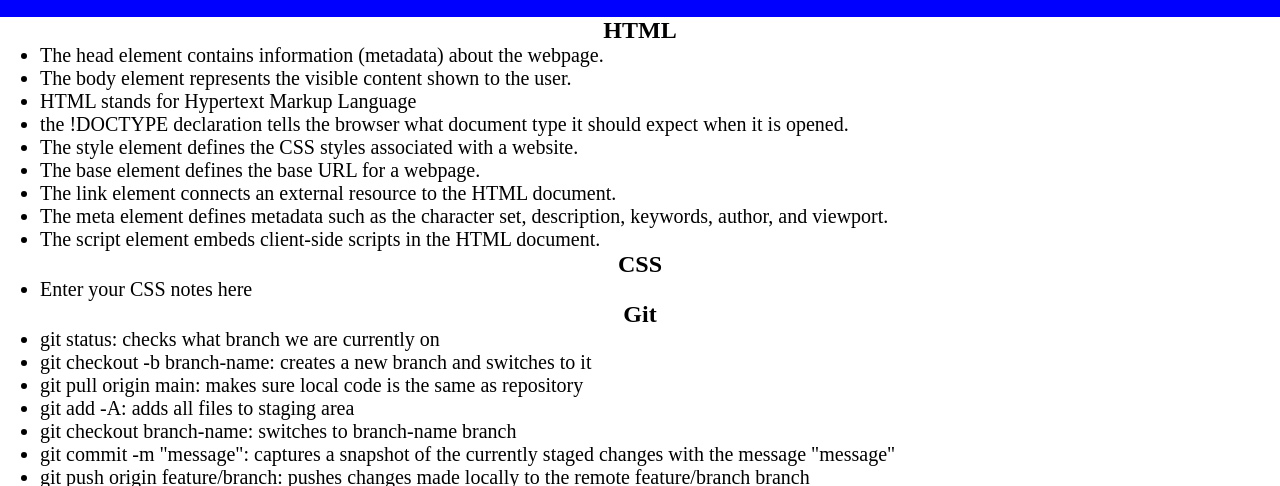
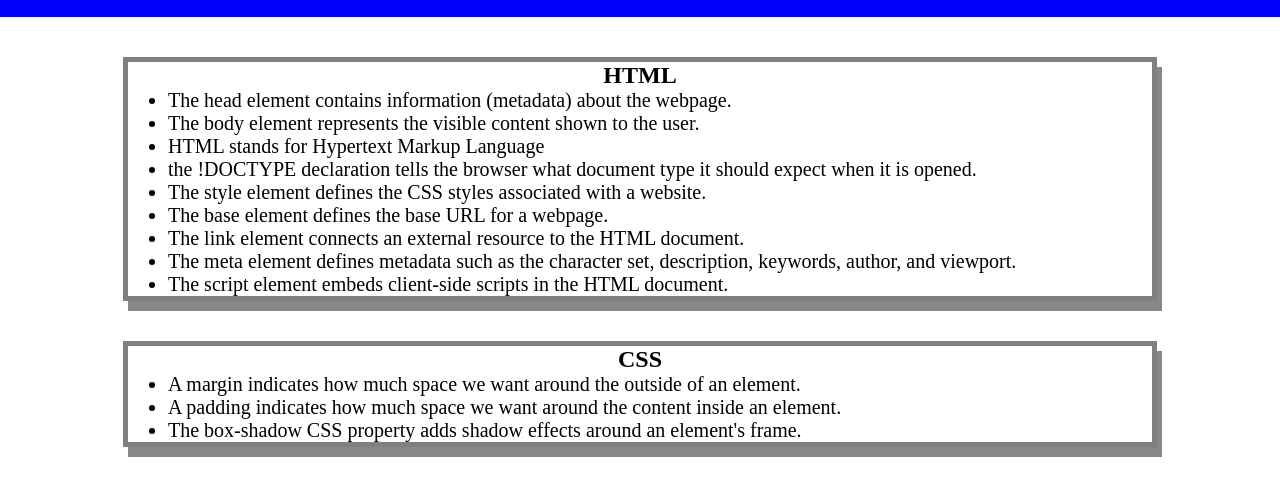
Before and after one commit to SamSchroder123/prework-study-guide, a plain HTML site: page prework-study-guide/index.html in a window 1280 px wide. Shown: the part 103-589 px from the top of the page. Drawn offline with Linux system fonts and the light colour scheme.

Commit message:
added CSS to project

```diff
--- a/prework-study-guide/assets/style.css
+++ b/prework-study-guide/assets/style.css
@@ -33,3 +33,10 @@ p {
     text-align: center;
     font-size: 30px;
 }
+
+.card {
+    width: 80%;
+    margin: 40px auto;
+    border: 5px solid gray;
+    box-shadow: 5px 10px #888888;
+}
--- a/prework-study-guide/index.html
+++ b/prework-study-guide/index.html
@@ -59,7 +59,15 @@
             <section class="card" id="css-section">
                 <h2>CSS</h2>
                 <ul>
-                    <li>Enter your CSS notes here</li>
+                    <li>
+                        A margin indicates how much space we want around the
+                        outside of an element.
+                    </li>
+                    <li>
+                        A padding indicates how much space we want around the
+                        content inside an element.
+                    </li>
+                    <li>The box-shadow CSS property adds shadow effects around an element's frame.</li>
                 </ul>
             </section>
 
```
